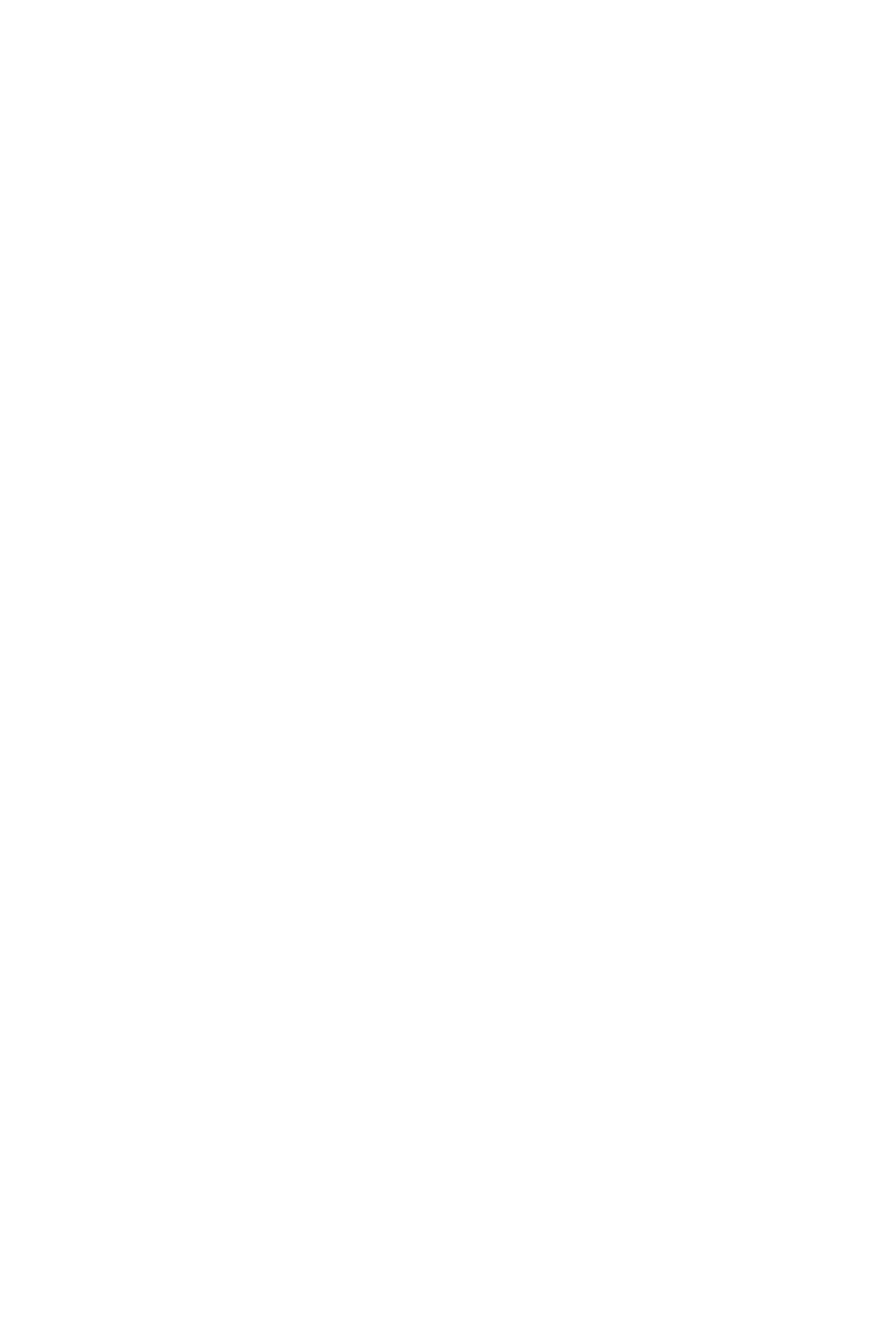
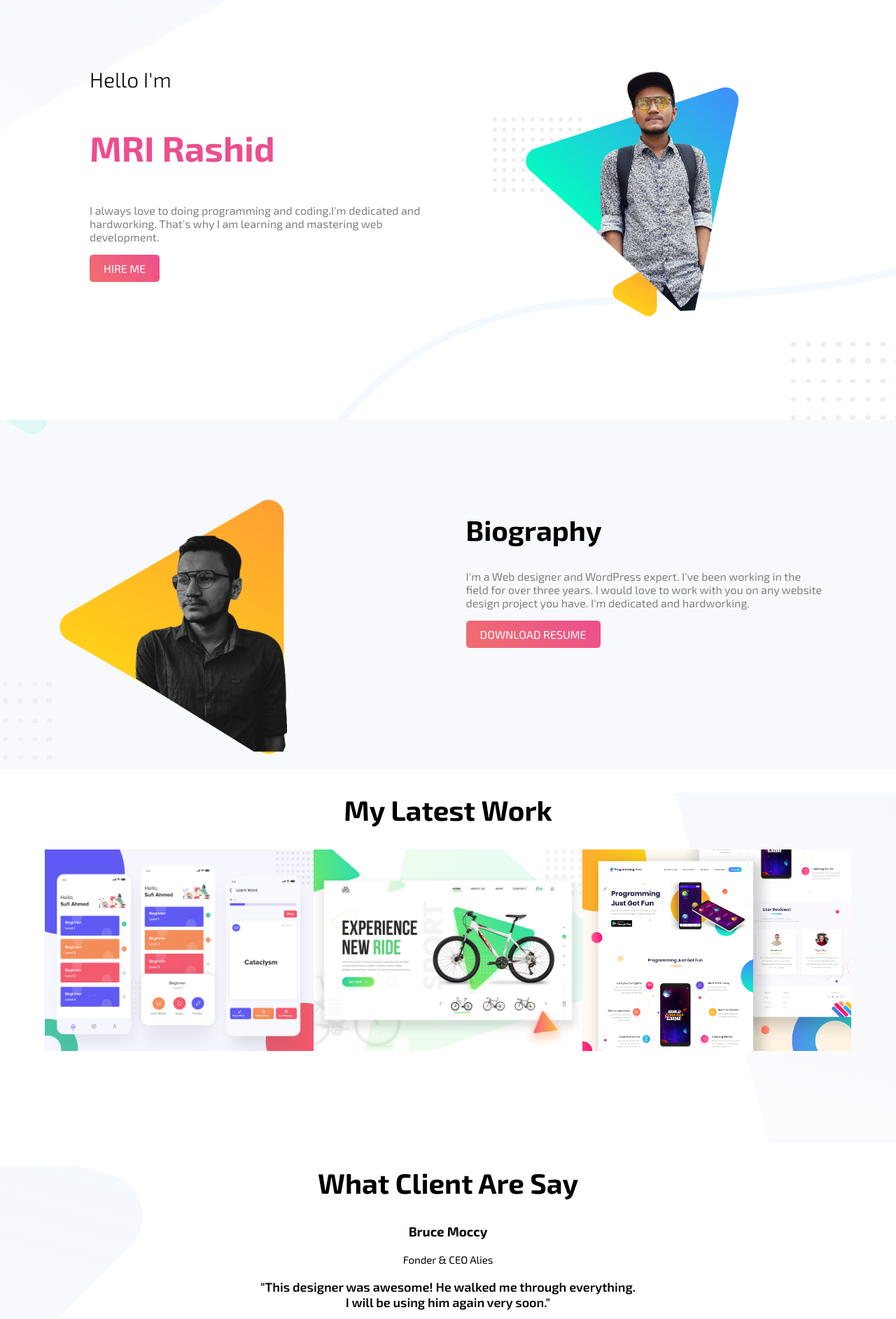
Before and after one commit to mrirashid/Personal-Website, a plain HTML site: page index.html in a window 1280 px wide. Shown: the top 1885 px of the page at 70% size. Before the commit the page ends 800 px from the top, so only its background shows below. Drawn offline with Linux system fonts and the light colour scheme.

Commit message:
completed website

```diff
--- a/css/style.css
+++ b/css/style.css
@@ -0,0 +1,164 @@
+body{
+    margin: 0;
+    padding: 0;
+    font-family: 'Exo 2', sans-serif;
+}
+section{
+    padding-bottom: 100px;
+}
+.hero-area{
+    height: 500px;
+    background-image: url(../images/header-bg.png);
+    background-position: center;
+    background-repeat: no-repeat;
+}
+h2{
+    font-size: 40px;
+}
+p{
+    color: gray;
+    padding-bottom: 10px;
+}
+.half-width{
+    padding-top: 70px;
+    margin-left: 5%;
+    padding-left: 5%;
+    float: left;
+    width: 40%;
+
+}
+.hero-head{
+    font-weight: 300;
+    font-size: 30px;
+    margin-bottom: 0;
+}
+
+.highlighter{
+    color: #EC4E8D;
+    font-weight: 800;
+    font-size: 50px;
+}
+.btn1{
+    margin-top: 20px;
+    text-transform: uppercase;
+    padding: 10px 20px;
+    color: white;
+    border-radius: 5px;
+    text-decoration: none;
+    background-image: linear-gradient( 45deg,rgb(241, 110, 110),#EC4E8D );
+
+}
+.half-width2{
+    margin-right: 5%;
+    float: right;
+    width: 40%;
+    padding: 0;
+
+}
+.half-width2 img{
+    width: 95%;
+}
+.bio-area{
+    height: 400px;
+    background-image: url(../images/biography-bg.png);
+    background-repeat: no-repeat;
+    background-position: center center;
+}
+.half-width3{
+    margin-left: 5%;
+    float: left;
+    width: 40%;
+    padding: 0;
+
+}
+.half-width3 img{
+    width: 100%;
+}
+.half-width4{
+    padding-top: 100px;
+    margin-right: 5%;
+    padding-right: 3%;
+    float: right;
+    width: 40%;
+
+}
+.btn2{
+    margin-top: 20px;
+    text-transform: uppercase;
+    padding: 10px 20px;
+    color: white;
+    border-radius: 5px;
+    text-decoration: none;
+    background-image: linear-gradient( 45deg,rgb(241, 110, 110),#EC4E8D );
+
+}
+.work-area{
+    height: 400px;
+    background-image: url(../images/latest-work-bg.png);
+    background-position: center;
+    background-repeat: no-repeat;
+    width: 100%;
+    text-align: center;
+}
+.work-header{
+    text-align: center;
+
+}
+.half-width5{
+    width: 30%;
+    float: left;
+    margin-left: 5%;
+}
+.half-width5 img{
+    width: 100%;
+}
+.half-width6{
+    width: 30%;
+    margin: 0 auto;
+    display: inline-block;
+}
+.half-width6 img{
+    width: 100%;
+}
+.half-width7{
+    width: 30%;
+    float: right;
+    margin-right: 5%;
+}
+.half-width7 img{
+    width: 100%;
+}
+.testimonial-area{
+    height: 400px;
+    background-image: url(../images/footer-bg.png);
+    background-repeat: no-repeat;
+    background-position: center;
+    text-align: center;
+}
+.test-header{
+
+}
+.position{
+    font-size: 15px;
+    font-weight: 400;
+}
+.testmonial{
+    font-size: 18px;
+    font-weight: 600;
+    color: rgb(2, 2, 2);
+}
+.contact{
+    width: 700px;
+    height: 200px;
+    border-radius: 10px;
+    color: white;
+    background-color: #EC4E8D;
+    margin: 0 auto;
+    padding-top:30px;
+}
+footer{
+    text-align: center;
+    padding-bottom: 10px;
+    color: gray;
+    font-size: 14px;
+}
--- a/index.html
+++ b/index.html
@@ -5,9 +5,65 @@
     <meta http-equiv="X-UA-Compatible" content="IE=edge">
     <meta name="viewport" content="width=device-width, initial-scale=1.0">
     <title>Personal Website</title>
+    <link rel="preconnect" href="https://fonts.gstatic.com">
+    <link href="https://fonts.googleapis.com/css2?family=Exo+2:wght@300;400;500;600;700&display=swap" rel="stylesheet">
     <link rel="stylesheet" href="css/style.css">
 </head>
 <body>
+    <!-- hero area start-->
+    <section class="hero-area">
+        <div class="half-width">
+            <h2 class="hero-head">Hello I'm </h2>
+            <h3 class="highlighter">MRI Rashid</h3>
+            <p>I always love to doing programming and coding.I'm dedicated and hardworking. That's why I am learning and mastering web development.</p>
+            <a target="_blank" class="btn1" href="https://www.linkedin.com/in/mrirashid/">Hire me</a>
+        </div>
+        <div class="half-width2">
+            <img src="images/image 1.png" alt="">
+        </div>
+    </section>
+    <!-- bio area start-->
+    <section class="bio-area">
+        <div class="half-width3">
+            <img src="images/image 2.png" alt="">
+        </div>
+        <div class="half-width4">
 
+            <h2 >Biography</h2>
+            <p>I'm a Web designer and WordPress expert. I've been working in the field for over three years. I would love to work with you on any website design project you have. I'm dedicated and hardworking.</p>
+            <a target="_blank" class="btn2" href="https://www.linkedin.com/in/mrirashid/">download resume</a>
+        </div>
+    </section>
+    <section class="work-area">
+        <div>
+            <h2 class="work-header" >My Latest Work</h2>
+
+        </div>
+        <div class="half-width5">
+            <img src="images/latest-work/work-1.png" alt="">
+        </div>
+        <div class="half-width6">
+            <img src="images/latest-work/work-2.jpg" alt="">
+
+        </div>
+        <div class="half-width7">
+            <img src="images/latest-work/work-3.jpg" alt="">
+        </div>
+
+    </section>
+    <!-- testimonial area start-->
+    <section class="testimonial-area">
+        <div class="test-header">
+            <h2>What Client Are Say</h2>
+            <h3>Bruce Moccy</h3>
+            <h4 class="position"> Fonder & CEO Alies</h4>
+            <p class="testmonial">"This designer was awesome! He walked me through everything. <br> I will be using him again very soon."</p>
+        </div>
+        <div class="contact">
+            <h3>Leave me a message in the</h3>
+            <h2>mdislam0996@gmail.com</h2>
+        </div>
+    </section>
+    <footer>© Rashid 2021, all rights reserved.</footer>
 </body>
 </html>
```
